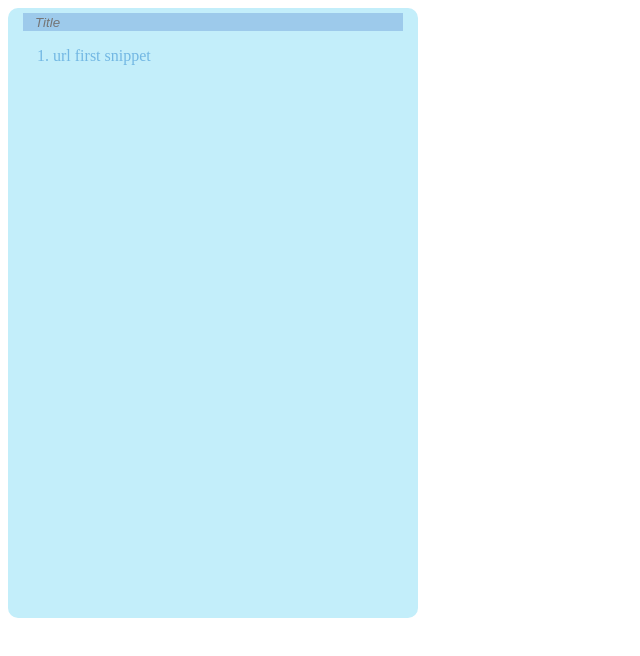
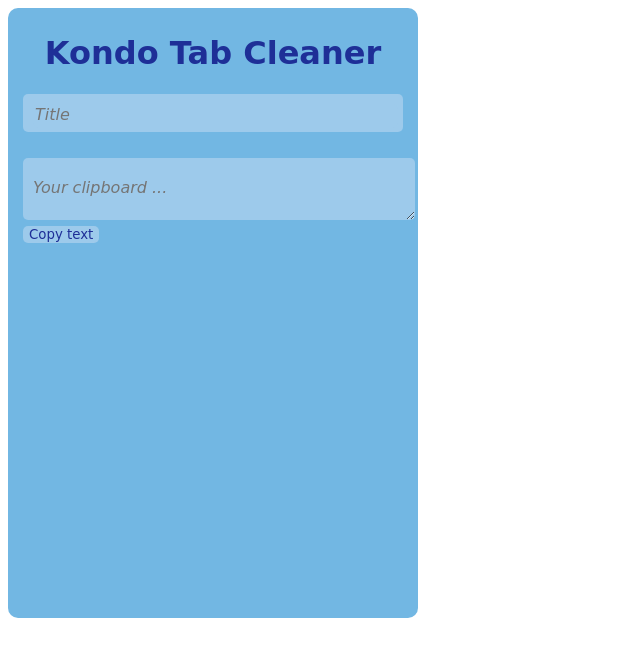
Before and after one commit to EddyKaggia/hackathon, a browser extension: page index.html in a window 1280 px wide. Shown: the whole page, without its empty margins (0-640 px from the left). Drawn offline with Linux system fonts and the light colour scheme; a web font is replaced by a local one.

Commit message:
still partiall finished

```diff
--- a/index.html
+++ b/index.html
@@ -9,24 +9,29 @@
 </head>
 <body>
   <div class="body">
+    <h1>Kondo Tab Cleaner</h1>
     <div>
-      <form action="" class="title">
+      <form action="" class="title" id="title-text">
           <input type="text" class="title" placeholder="Title">
       </form>
       <ol class="tabs">
-        <li>
+        <!-- <li>
           <span class = "url">
             url
           </span>
           <span class = 'snippet'>
             first snippet
-          </span>
+          </span> -->
             <!-- <form action="" class="input">
                 <div>12312</div>
             </form> -->
         </li>
       </ol>
     </div>
+    <div>
+      <textarea class="textarea" id="text" placeholder="Your clipboard ..." ></textarea>
+      <button class="button">Copy text</button>
+    </div>
   </div>
   <script src='main.js'></script>
 </body>
--- a/main.css
+++ b/main.css
@@ -1,18 +1,63 @@
+@import url('https://fonts.googleapis.com/css2?family=Offside&family=Poppins:ital,wght@0,100;0,200;0,300;0,500;0,600;0,700;0,800;0,900;1,100;1,200;1,300;1,500;1,600;1,700;1,800;1,900&display=swap');
+
 .body {
   height: 600px;
   width: 400px;
   /*border: 1px solid black;*/
   padding: 5px;
   border-radius: 10px;
-  background-color: #C3EEFA;
-  color: #72b7e3;
+  background-color: #72b7e3;
+  /* background: linear-gradient(90deg, #e3ffe7 0%, #d9e7ff 100%); */
+  /*background: linear-gradient(90deg, #00d2ff 0%, #3a47d5 100%);*/
+  /*color: #72b7e3;*/
+  color: #1E2F97;
+  font-family: 'Offside', cursive;
 }
 
-.title {
+h1 {
+    text-align: center;
+}
+
+.title, textarea {
+    font-family: 'Offside', cursive;
     font-style: italic;
+    font-size: medium;
     color: grey;
     border: none;
     width: 95%;
     background-color: #9DCAEB;
     margin-left: 10px;
+    margin-top: 10px;
+    border-radius: 5px;
+    padding-bottom: 4px;
 }
+
+#title-text {
+    border: hidden;
+    outline: none;
+}
+
+
+#title-text:focus {
+  border: hidden;
+  outline: none;
+}
+
+.textarea {
+  position: relative;
+  /* top: calc(100%); */
+  height: fit-content;
+  margin-right: 20px;
+  padding-left: 10px;
+  padding-top: 20px;
+}
+
+.button {
+margin-left: 10px;
+font-family: 'Offside', cursive;
+color: #1E2F97;
+background-color: #9DCAEB;
+border-radius: 5px;
+border: none;
+
+}
--- a/main.js
+++ b/main.js
@@ -1,7 +1,7 @@
 // chrome.commands => trigger action based on keyboard shortcuts
 chrome.commands.onCommand.addListener((command) => {
   console.log(`Command: ${command}`);
-  const highlightedText = selection();
+  //const highlightedText = selection();
   const url = saveUrl();
   //put the selected text on the the page
 
@@ -12,19 +12,19 @@ chrome.commands.onCommand.addListener((command) => {
   innerTitle.innerText = url;
   newLi.appendChild(innerTitle);
   tabsOl.appendChild(newLi);
-   const newParag = document.createElement('p');
-   newLi.appendChild(newParag);
-   newParag.innerText = highlightedText;
-
-
+  const newParag = document.createElement('p');
+  newLi.appendChild(newParag);
+  //newParag.innerText = highlightedText;
 
 });
+
 
  //url functionality
 function saveUrl() {
   chrome.tabs.query({active: true, lastFocusedWindow: true}, tabs => {
     let url = tabs[0].url;
     // use `url` here inside the callback because it's asynchronous!
+    console.log(url);
     return url;
   });
 }
@@ -35,4 +35,77 @@ function selection() {
   }
 }
 
+// function myFunction() {
+//     // Get the text field
+//     let copyText = document.getElementById("text");
+
+//     // Select the text field
+//     copyText.select();
+//     copyText.setSelectionRange(0, 99999); // For mobile devices
+
+//     // Copy the text inside the text field
+//     navigator.clipboard.writeText(copyText.value);
+//     newParag.innerText = copyText.value;
+
+//     // Alert the copied text
+//     //alert("Copied the text: " + copyText.value);
+
+//   }
+const button = document.querySelector(".button");
+button.addEventListener('click', myFunction);
+
+let index ='key';
+
+function myFunction() {
+      // Get the text field
+  let copyText = document.getElementById("text");
+
+  const tabsOl = document.querySelector('.tabs');
+  const newLi = document.createElement('li');
+  // const innerTitle = document.createElement('h3');
+
+  // innerTitle.innerText = 'url';
+  // newLi.appendChild(innerTitle);
+  tabsOl.appendChild(newLi);
+  const newParag = document.createElement('p');
+  newParag.innerText = copyText.value;
+  newLi.appendChild(newParag);
+
+
+  saveToStorage(index, copyText.value);
+
+  copyText.value = '';
+
+  return
+}
+
+async function saveToStorage (index, value) {
+  await chrome.storage.local.set({ index: value }).then(() => {
+    console.log("Value is set to " + index + ':'+ value);
+  });
+
+  await chrome.storage.local.get([index]).then((result) => {
+    console.log(result);
+  });
+}
+
+
+
+
+
 // click on the url, if original tab closed, open a new one, if not, return to that tab
+
+//if possible, close inactive tabs after a certain amount of time
+function closeTabs() {
+    chrome.tabs.query({}, tabs => { //pass in some criteria to select inactive tabs
+        tabs.forEach((tab) => {
+            chrome.tabs.remove(tab)
+        });
+    });
+}
+
+navigator.permissions.query({name: "clipboard-write"}).then((result) => {
+    if (result.state === "granted" || result.state === "prompt") {
+      /* write to the clipboard now */
+    }
+  });
```
Also changed, not shown: background.js (line endings or trailing spaces), manifest.json, 1 other file.
